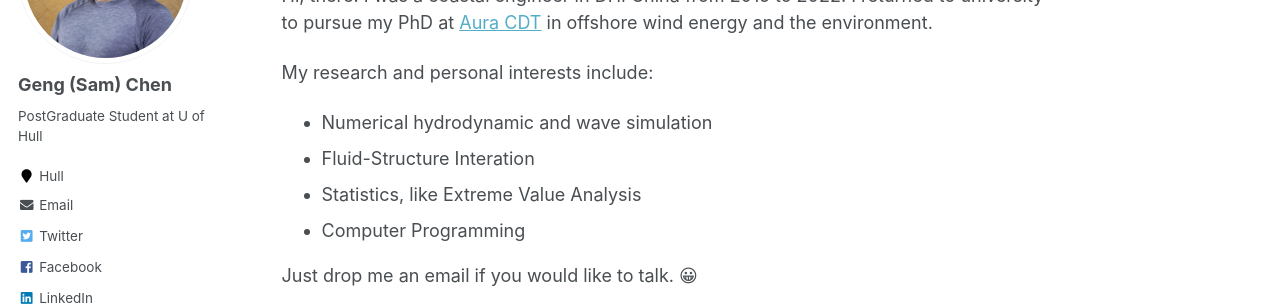
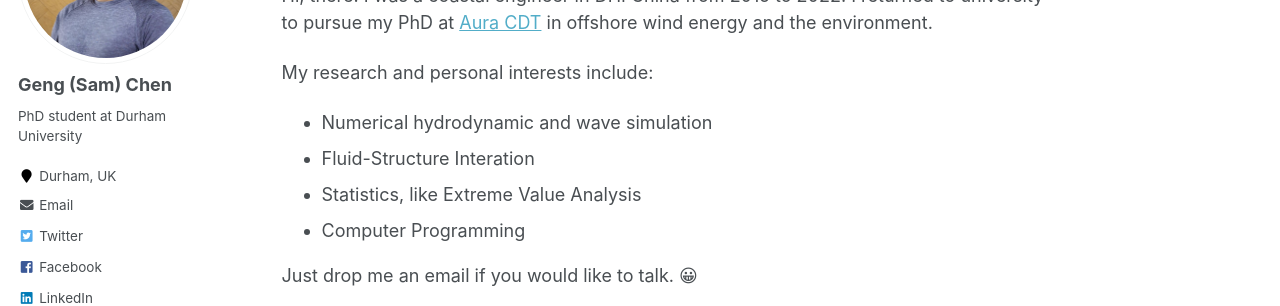
Before and after one commit to famiuer/famiuer.github.io, a Jekyll site: the page built from _pages/about.md, in a window 1280 px wide. Shown: the part 229-535 px from the top of the page. Built offline with Jekyll 4.4.1, drawn with Linux system fonts in a browser that asks for light colours.

Commit message:
update the location

```diff
--- a/_config.yml
+++ b/_config.yml
@@ -85,8 +85,8 @@ analytics:
 author:
   name             : "Geng (Sam) Chen"
   avatar           : "profile.png"
-  bio              : "PostGraduate Student at U of Hull"
-  location         : "Hull"
+  bio              : "PhD student at Durham University"
+  location         : "Durham, UK"
   employer         :
   pubmed           : # "https://www.ncbi.nlm.nih.gov/pubmed/?term=john+snow"
   googlescholar    : # "http://yourfullgooglescholarurl.com"
```
